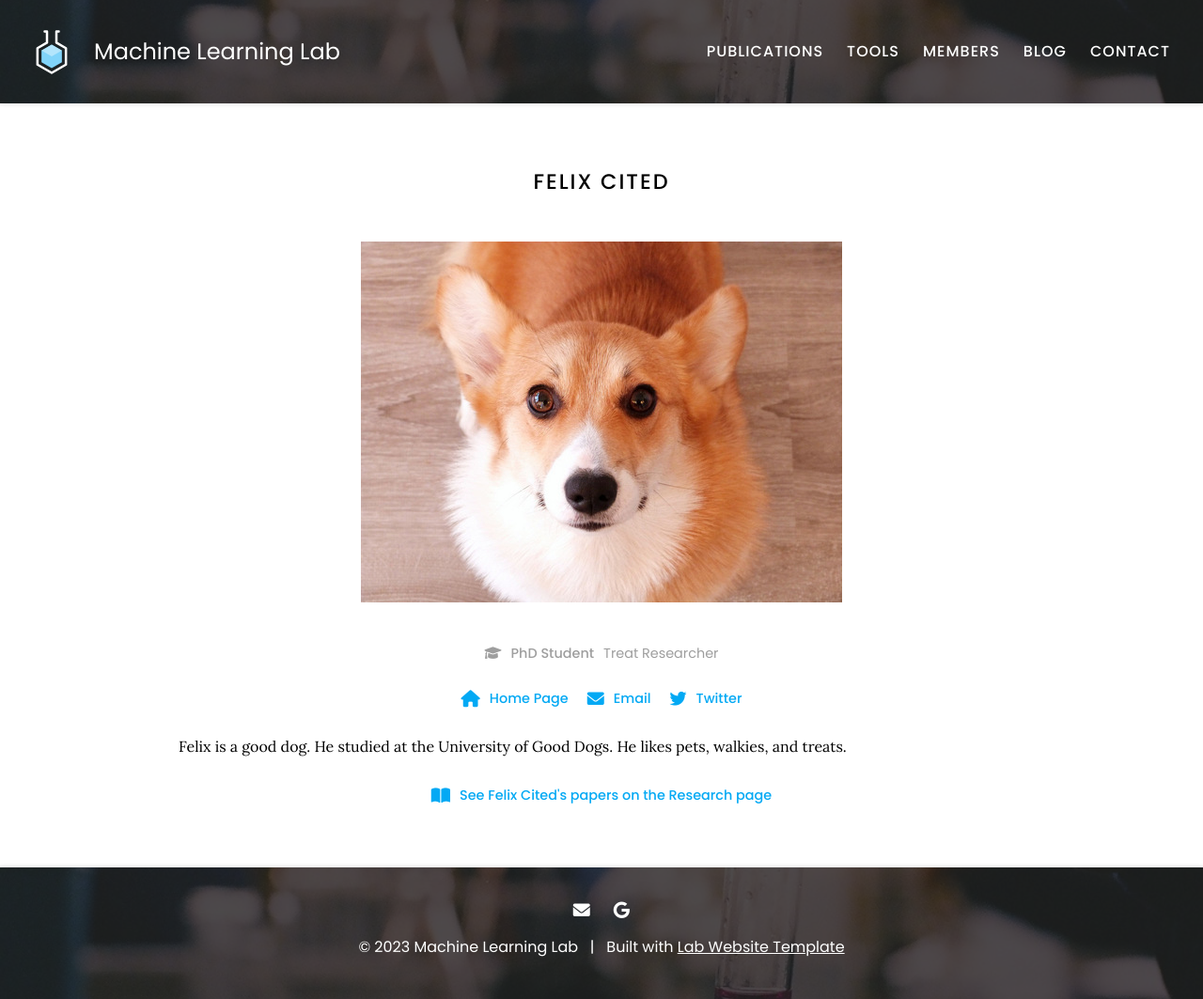
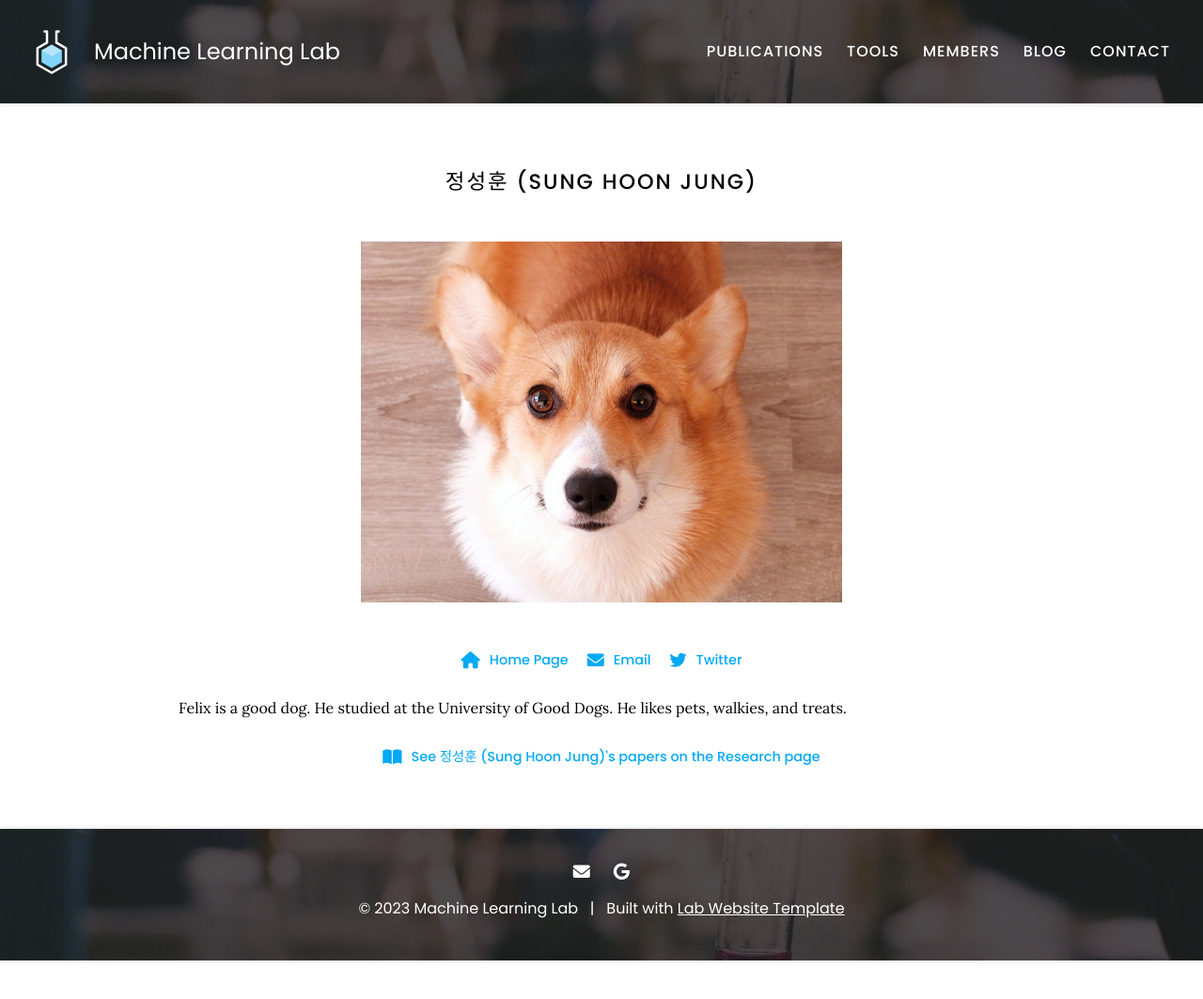
Before and after one commit to ailab-mju/ailab-mju.github.io, a Jekyll site: the page built from _members/felix-cited.md, in a window 1280 px wide. Shown: the whole page at 94% size. Built offline with Jekyll 4.4.1, drawn with Linux system fonts in a browser that asks for light colours; after the commit the page ends 1022 px from its top, so only the background shows below that.

Commit message:
Update felix-cited.md

```diff
--- a/_members/felix-cited.md
+++ b/_members/felix-cited.md
@@ -1,8 +1,8 @@
 ---
-name: Felix Cited
+name: 정성훈 (Sung Hoon Jung)
 image: images/member.jpg
 description: Treat Researcher
-role: phd
+role: intern
 group: alum
 aliases:
   - F. Cited
```
